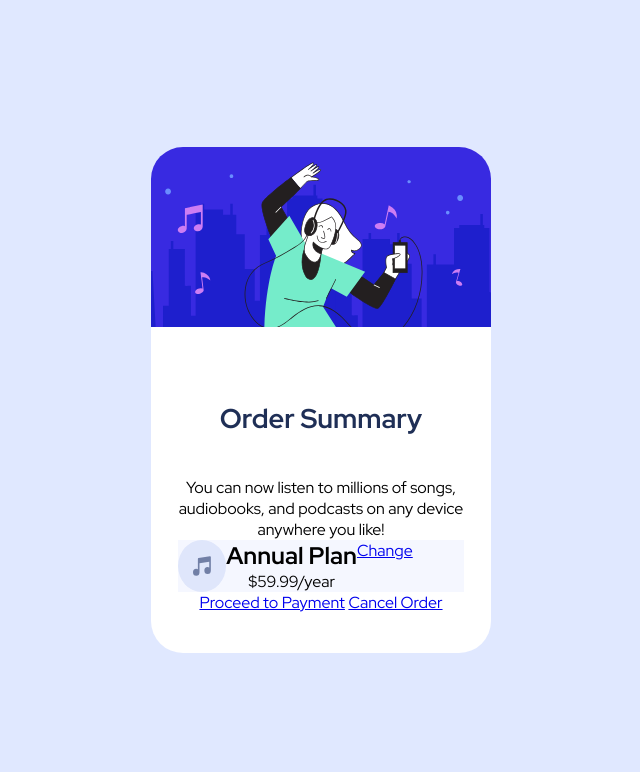
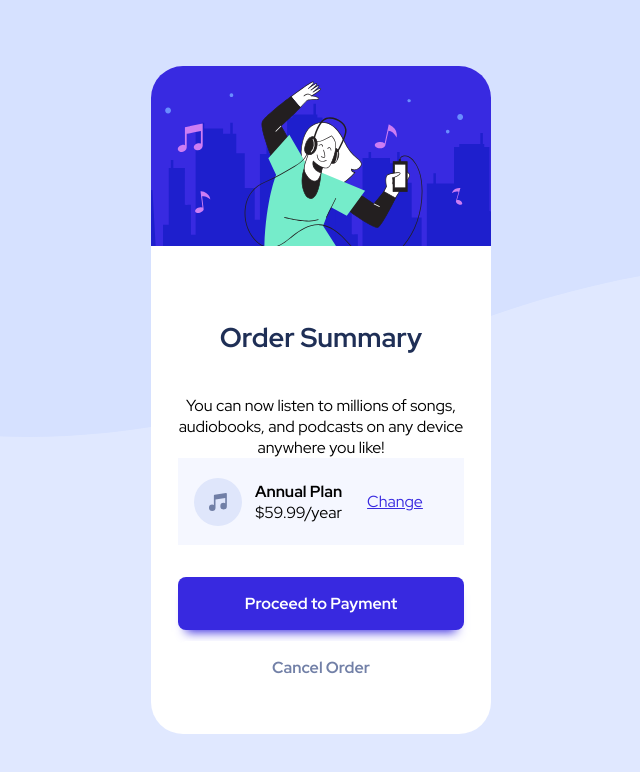
Before and after one commit to suarezmariano/frontendmentor-order-summary-card, a plain HTML site: page index.html in a window 1280 px wide. Shown: the whole page, without its empty margins (319-959 px from the left). Drawn offline with Linux system fonts and the light colour scheme.

Commit message:
finalizacion de pagina

```diff
--- a/css/style.css
+++ b/css/style.css
@@ -54,6 +54,50 @@ body {
 
 .card_plan {
     display: flex;
+    align-items: center;
+    padding: 1.2em 1em;
     background-color: var(--very-pale-blue);
+}
 
+.card_icon {
+    margin-right: .8em;
 }
+
+.card_name {
+    font-size: 1rem;
+}
+
+.card_price {
+    margin-left: auto;
+}
+
+.card_change {
+    margin: auto;
+    color: var(--bright-blue)
+}
+
+.card_cta {
+    display: block;
+    background-color: var(--bright-blue);
+    color: white;
+    text-decoration: none;
+    margin-top: 2em;
+    border-radius: .5em;
+    padding: 1em;
+    font-weight: 700;
+    box-shadow: 0 10px 10px -8px var(--bright-blue);
+}
+
+.card_cta--gray {
+    margin-top: .7em;
+    background-color: white;
+    color: var(--desaturated-blue);
+    box-shadow: none;
+}
+
+@media (min-width:768px) {
+    body {
+        background-image: url("../images/pattern-background-desktop.svg");
+        background-repeat: no-repeat;
+    }
+}
--- a/index.html
+++ b/index.html
@@ -34,7 +34,7 @@
           <p class="card_price">$59.99/year</p>
         </div>
 
-        <a href="#" class="card_price">Change</a>
+        <a href="#" class="card_change">Change</a>
 
       </article>
 
```
